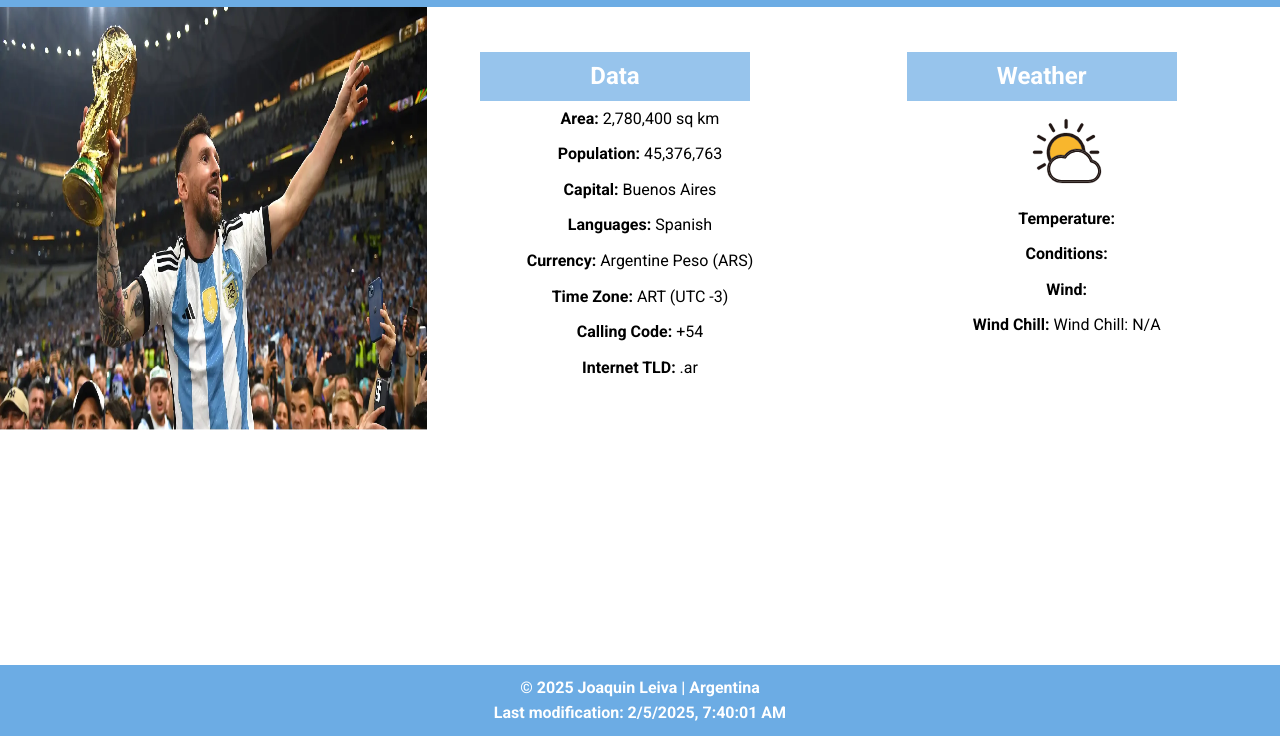
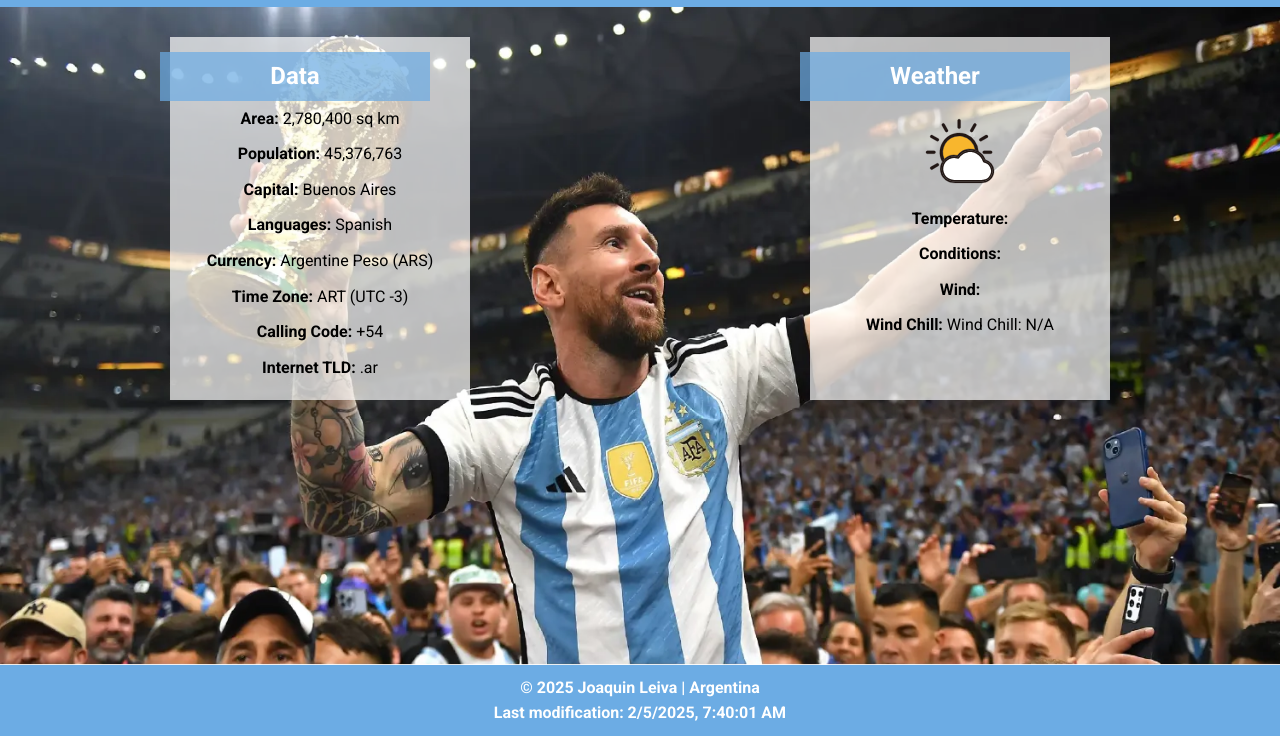
Before and after one commit to joakinleiva/wdd131, a plain HTML site: page place.html in a window 1280 px wide. Shown: the part 64-800 px from the top of the page. Drawn offline with Linux system fonts and the light colour scheme; no server answers.

Commit message:
css uploading

```diff
--- a/styles/place.css
+++ b/styles/place.css
@@ -32,15 +32,13 @@ main {
     flex: 1;
     display: grid;
     grid-template-columns: 1fr;
-
     justify-items: center;
     width: 100%;
     position: relative;
     overflow: hidden;
 }
 
-/* .background-image {
-    background-image: url("/wdd131/week03/images/argentina_large.webp");
+.background-image {
     background-size: cover;
     background-repeat: no-repeat;
     width: 100%;
@@ -49,7 +47,7 @@ main {
     top: 0;
     left: 0;
     z-index: -1;
-} */
+}
 
 .content {
     width: 100%;
```
